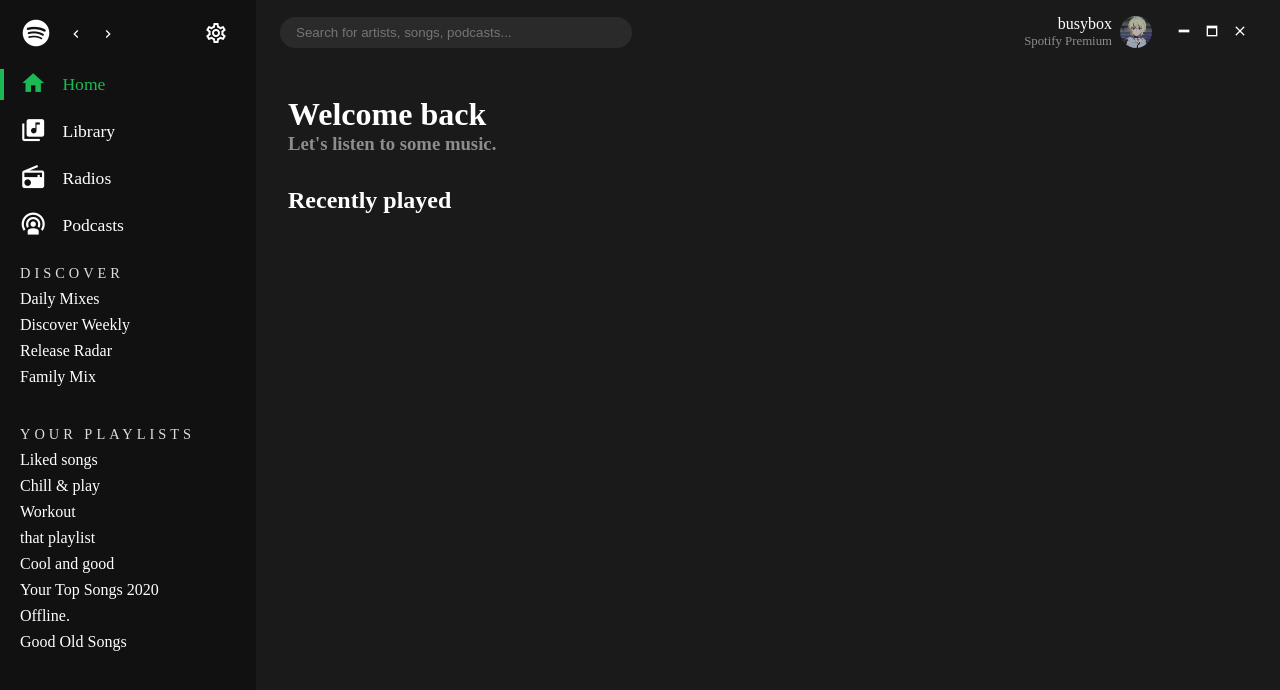
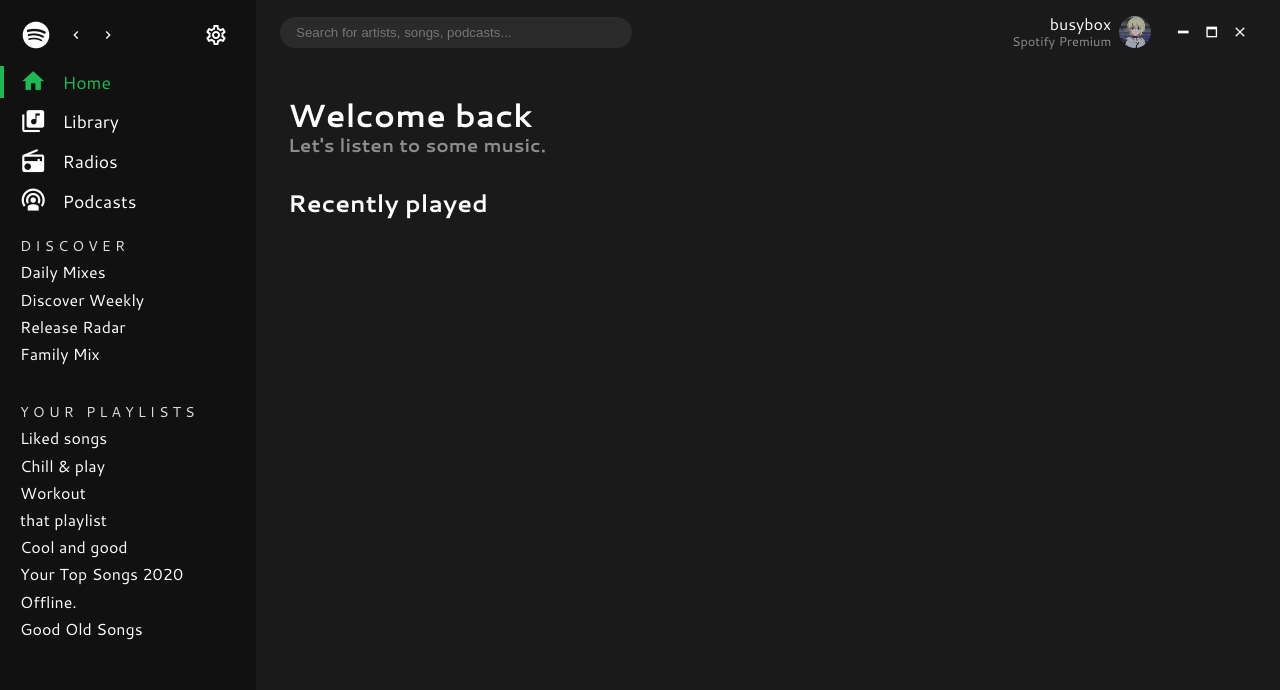
Before and after one commit to busybox11/cuspot-web, a plain HTML site: page index.html in a window 1280 px wide. Drawn offline with Linux system fonts and the light colour scheme.

Commit message:
Added Cantarell font

```diff
--- /dev/null
+++ b/fonts/Cantarell/cantarell.css
@@ -0,0 +1,36 @@
+body {
+	line-height: 1.2;
+	letter-spacing: 0;
+}
+
+@font-face {
+	font-family: Cantarell;
+	src: local("Cantarell"),
+			 url(Cantarell-Regular.ttf);
+	font-weight: normal;
+	font-style: normal;
+}
+
+@font-face {
+	font-family: Cantarell;
+	src: local("Cantarell"),
+			 url(Cantarell-Bold.ttf);
+	font-weight: bold;
+	font-style: normal;
+}
+
+@font-face {
+	font-family: Cantarell;
+	src: local("Cantarell"),
+			 url(Cantarell-BoldItalic.ttf);
+	font-weight: bold;
+	font-style: italic;
+}
+
+@font-face {
+	font-family: Cantarell;
+	src: local("Cantarell"),
+			 url(Cantarell-Italic.ttf);
+	font-weight: normal;
+	font-style: italic;
+}
--- a/index.html
+++ b/index.html
@@ -12,6 +12,8 @@
 
     <!-- Material icons -->
     <link rel='stylesheet' type='text/css' media='screen' href='mdi/css/materialdesignicons.min.css'>
+
+    <link rel='stylesheet' type='text/css' media='screen' href='fonts/Cantarell/cantarell.css'>
 
     <script src='main.js'></script>
 </head>
--- a/styles/main.css
+++ b/styles/main.css
@@ -1,7 +1,7 @@
 html, body {
     background: #1A1A1A;
     color: #FFFFFF;
-    font-family: Product Sans;
+    font-family: Cantarell;
     height: 100%;
     width: 100%;
 }
--- a/styles/nav.css
+++ b/styles/nav.css
@@ -20,7 +20,7 @@
 }
 
 .sb-nav > li {
-    padding: .5rem 0;
+    padding: .25rem 0;
 }
 
 .sb-nav > li:hover {
```
Also changed, not shown: fonts/Cantarell/Cantarell-Bold.ttf (added), fonts/Cantarell/Cantarell-BoldItalic.ttf (added), fonts/Cantarell/Cantarell-Italic.ttf (added), fonts/Cantarell/Cantarell-Regular.ttf (added).
